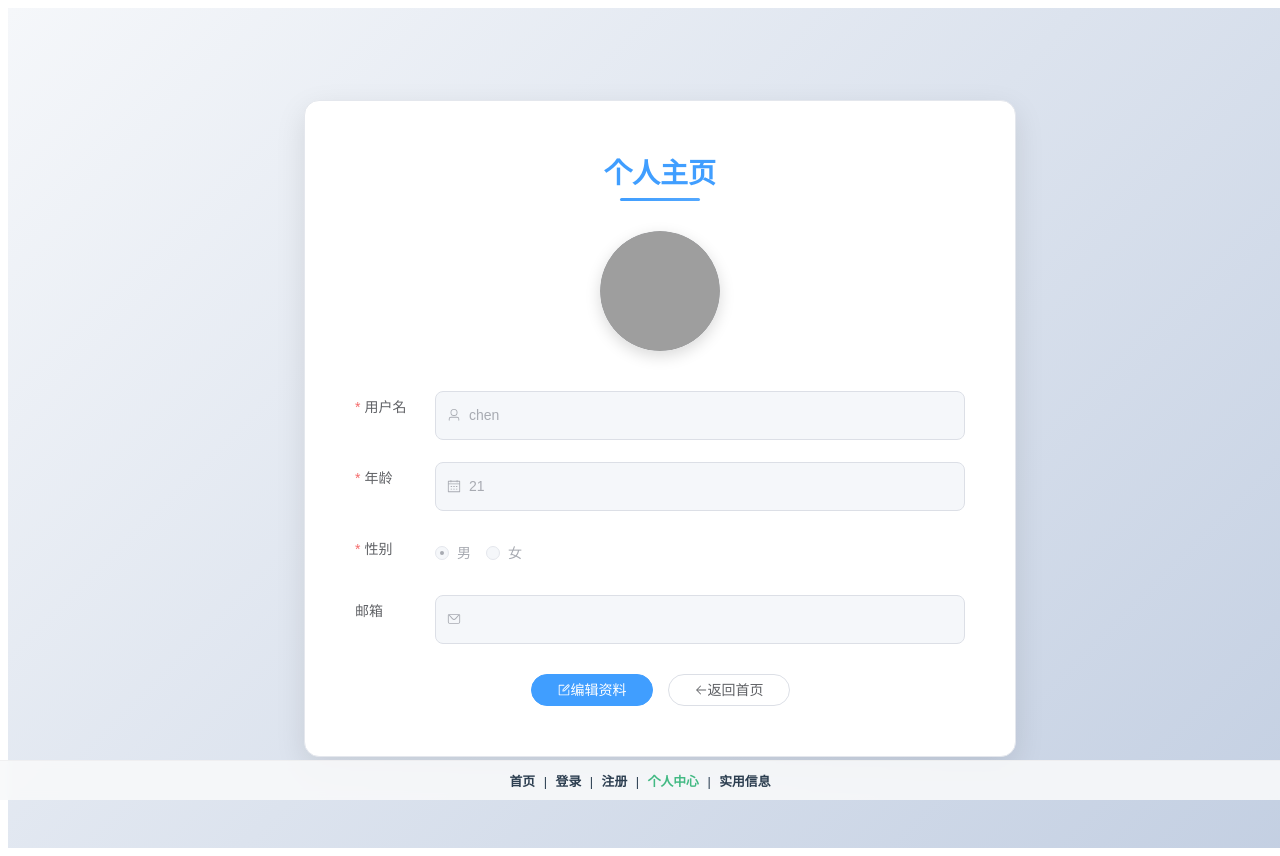
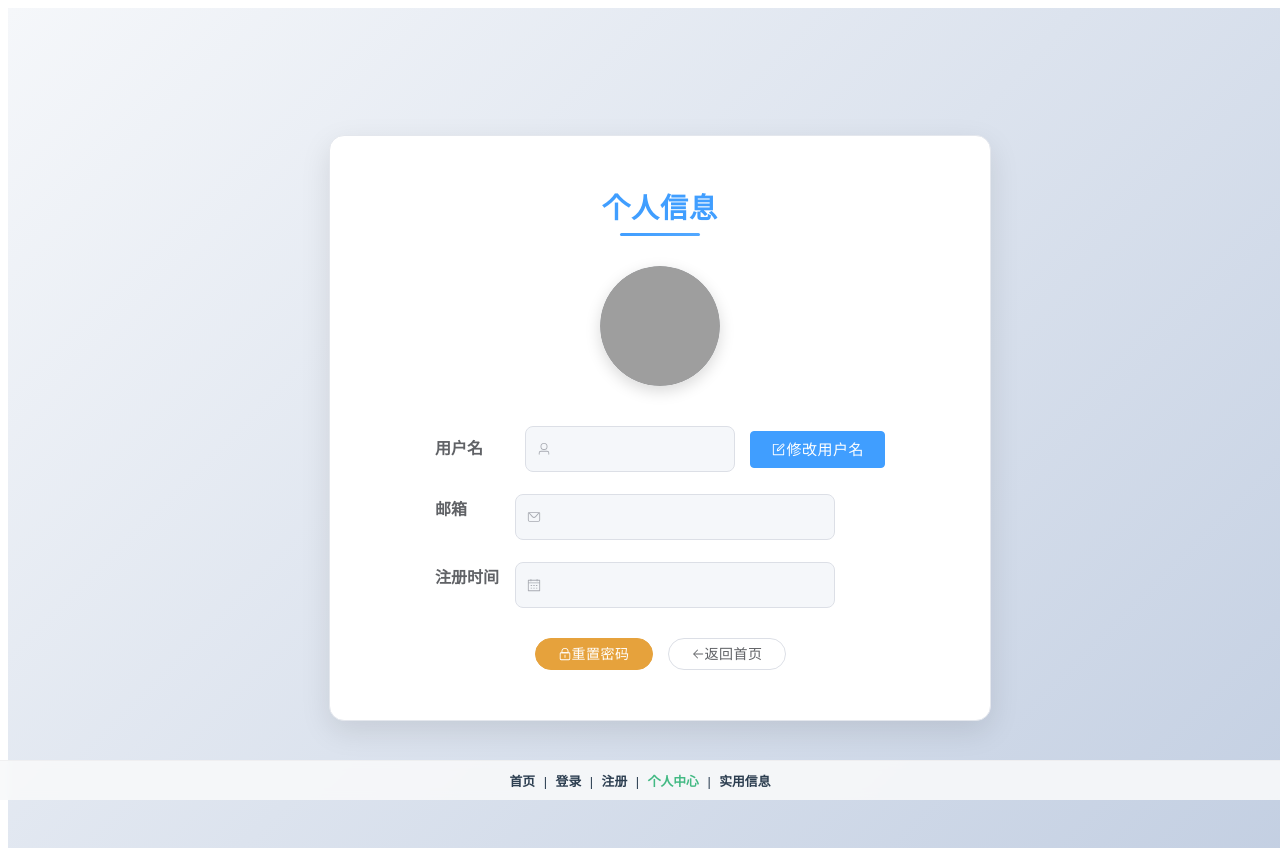
Before and after one commit to Cry-StalL/virtual-campus-tour-2.0-front, a Vue app: page /profile in a window 1280 px wide. Shown: the top 856 px of the page. Built offline with nearby package versions, Linux system fonts and the light colour scheme; grey boxes are pictures that could not be loaded; the HTML template or start-up script is replaced by a standard one.

Commit message:
个人界面更改

```diff
--- a/src/views/ProfileView.vue
+++ b/src/views/ProfileView.vue
@@ -2,7 +2,7 @@
   <div class="profile">
     <el-card class="profile-card">
       <div class="profile-header">
-        <h2>个人主页</h2>
+        <h2>个人信息</h2>
       </div>
 
       <div class="avatar-section">
@@ -22,35 +22,42 @@
         ref="form"
         label-position="left"
         label-width="80px"
-        :disabled="!isEditing"
       >
-        <el-form-item label="用户名" prop="name">
-          <el-input v-model="form.name">
+        <el-form-item label="用户名" prop="name" class="username-item">
+          <el-input v-model="form.name" :disabled="!isEditingUsername">
             <template #prefix><el-icon><User /></el-icon></template>
+          </el-input>
+          <template v-if="!isEditingUsername">
+            <el-button type="primary" @click="startEditingUsername" class="username-edit-btn">
+              <el-icon><Edit /></el-icon> 修改用户名
+            </el-button>
+          </template>
+          <template v-else>
+            <div class="username-action-btns">
+              <el-button type="success" @click="saveUsername">
+                <el-icon><Check /></el-icon> 保存
+              </el-button>
+              <el-button @click="cancelEditingUsername">
+                <el-icon><Close /></el-icon> 取消
+              </el-button>
+            </div>
+          </template>
+        </el-form-item>
+
+        <el-form-item label="邮箱" prop="email">
+          <el-input v-model="form.email" type="email" disabled>
+            <template #prefix><el-icon><Message /></el-icon></template>
           </el-input>
         </el-form-item>
 
-        <el-form-item label="年龄" prop="age">
-          <el-input v-model="form.age" type="number">
+        <el-form-item label="注册时间">
+          <el-input v-model="form.registerTime" disabled>
             <template #prefix><el-icon><Calendar /></el-icon></template>
           </el-input>
         </el-form-item>
 
-        <el-form-item label="性别" prop="gender">
-          <el-radio-group v-model="form.gender">
-            <el-radio value="1" size="large">男</el-radio>
-            <el-radio value="2" size="large">女</el-radio>
-          </el-radio-group>
-        </el-form-item>
-
-        <el-form-item label="邮箱" prop="email">
-          <el-input v-model="form.email" type="email">
-            <template #prefix><el-icon><Message /></el-icon></template>
-          </el-input>
-        </el-form-item>
-
-        <template v-if="isEditing">
-          <el-form-item label="密码" prop="pass">
+        <template v-if="isResetingPassword">
+          <el-form-item label="新密码" prop="pass">
             <el-input type="password" v-model="form.pass" autocomplete="off" placeholder="请输入新密码">
               <template #prefix><el-icon><Lock /></el-icon></template>
             </el-input>
@@ -65,14 +72,17 @@
       </el-form>
 
       <div class="action-buttons">
-        <el-button v-if="!isEditing" type="primary" @click="startEditing" round>
-          <el-icon><Edit /></el-icon> 编辑资料
+        <template v-if="!isResetingPassword">
+          <el-button type="warning" @click="startPasswordReset" round>
+            <el-icon><Lock /></el-icon> 重置密码
           </el-button>
-        <template v-else>
-          <el-button type="success" @click="saveChanges" round>
-            <el-icon><Check /></el-icon> 保存
+        </template>
+
+        <template v-if="isResetingPassword">
+          <el-button type="success" @click="savePassword" round>
+            <el-icon><Check /></el-icon> 保存密码
           </el-button>
-          <el-button @click="cancelEditing" round>
+          <el-button @click="cancelPasswordReset" round>
             <el-icon><Close /></el-icon> 取消
           </el-button>
         </template>
@@ -85,44 +95,27 @@
       </div>
     </el-card>
 
-    <!-- 头像选择对话框 -->
-    <el-dialog
-      title="选择头像"
-      v-model="showAvatarDialog"
-      width="800px"
-      center
-      custom-class="avatar-dialog"
-    >
-      <div class="avatar-gallery">
-        <div
-          v-for="(avatar, index) in avatarOptions"
-          :key="index"
-          class="avatar-option"
-          :class="{ 'selected': selectedAvatar === avatar }"
-          @click="selectAvatar(avatar)"
-        >
-          <el-avatar :src="avatar" :size="90"></el-avatar>
-        </div>
-      </div>
-
-      <div class="dialog-footer-center">
-        <el-button @click="showAvatarDialog = false" round>
-          <el-icon><Close /></el-icon> 取消
-        </el-button>
-        <el-button type="primary" @click="confirmAvatar" round>
-          <el-icon><Check /></el-icon> 确定
-        </el-button>
-      </div>
-    </el-dialog>
+    <!-- 使用头像选择组件 -->
+    <AvatarSelector
+      v-model:visible="showAvatarDialog"
+      :avatar-options="avatarOptions"
+      :current-avatar="form.avatar"
+      @confirm="handleAvatarConfirm"
+      @cancel="handleAvatarCancel"
+    />
   </div>
 </template>
 
 <script>
-import { User, Calendar, Message, Lock, Edit, Check, Close, Back, Camera } from '@element-plus/icons-vue'
+import { User, Message, Lock, Edit, Check, Close, Back, Camera, Calendar } from '@element-plus/icons-vue'
+import Cookies from 'js-cookie';
+import axios from 'axios';
+import AvatarSelector from '@/components/AvatarSelector.vue';
 
 export default {
   components: {
-    User, Calendar, Message, Lock, Edit, Check, Close, Back, Camera
+    User, Message, Lock, Edit, Check, Close, Back, Camera, Calendar,
+    AvatarSelector
   },
   data() {
     const validateUsername = (rule, value, callback) => {
@@ -130,18 +123,6 @@ export default {
         callback(new Error("请输入用户名"));
       } else if (!/^[\u4e00-\u9fa5\w-]{3,20}$/.test(value)) {
         callback(new Error("用户名必须为3-20位中文、字母、数字、下划线或连字符"));
-      } else {
-        callback();
-      }
-    };
-
-    const validateAge = (rule, value, callback) => {
-      if (value === "") {
-        callback(new Error("请输入年龄"));
-      } else if (!Number.isInteger(Number(value))) {
-        callback(new Error("年龄必须是整数"));
-      } else if (value < 1 || value > 120) {
-        callback(new Error("年龄必须在1-99之间"));
       } else {
         callback();
       }
@@ -158,7 +139,7 @@ export default {
     };
 
     const validatePass = (rule, value, callback) => {
-      if (this.isEditing && value === "") {
+      if (this.isResetingPassword && value === "") {
         callback(new Error("请输入密码"));
       } else if (value && !/^\S{8,}$/.test(value)) {
         callback(new Error("密码不能少于8位且不能包含空格"));
@@ -171,7 +152,7 @@ export default {
     };
 
     const validatePass2 = (rule, value, callback) => {
-      if (this.isEditing && value === "") {
+      if (this.isResetingPassword && value === "") {
         callback(new Error("请再次输入密码"));
       } else if (value !== this.form.pass) {
         callback(new Error("两次输入密码不一致!"));
@@ -182,25 +163,17 @@ export default {
 
     return {
       form: {
-        name: 'chen',
-        age: '21',
-        gender: '1',
+        userId: '',
+        name: '',
         email: '',
         pass: '',
         checkPass: '',
         avatar: 'https://fuss10.elemecdn.com/a/3f/3302e58f9a181d2509f3dc0fa68b0jpeg.jpeg',
-
-
+        registerTime: ''
       },
       rules: {
         name: [
-          { required: true, validator: validateUsername, trigger: "blur" }
-        ],
-        age: [
-          { required: true, validator: validateAge, trigger: "blur" }
-        ],
-        gender: [
-          { required: true, message: "请选择性别", trigger: "change" }
+          { validator: validateUsername, trigger: "blur" }
         ],
         email: [
           { validator: validateEmail, trigger: "blur" }
@@ -212,10 +185,10 @@ export default {
           { validator: validatePass2, trigger: "blur" }
         ]
       },
-      originalForm: {},
-      isEditing: false,
+      originalName: '',
+      isEditingUsername: false,
+      isResetingPassword: false,
       showAvatarDialog: false,
-      selectedAvatar: '',
       avatarOptions: [
         'https://cube.elemecdn.com/0/88/03b0d39583f48206768a7534e55bcpng.png',
         'https://shadow.elemecdn.com/app/element/hamburger.9cf7b091-55e9-11e9-a976-7f4d0b07eef6.png',
@@ -224,75 +197,192 @@ export default {
       ]
     }
   },
+  mounted() {
+    // 从 cookie 中获取用户信息
+    this.getUserInfo();
+  },
   methods: {
-    // 开始编辑资料
-    startEditing() {
-      // 保存原始数据，以便取消时恢复
-      this.originalForm = JSON.parse(JSON.stringify(this.form));
-      this.isEditing = true;
+    // 从 cookie 中获取用户信息
+    getUserInfo() {
+      this.form.userId = Cookies.get('userId');
+      this.form.name = Cookies.get('username') || '';
+      this.form.email = Cookies.get('email') || '';
+      this.form.registerTime = Cookies.get('registerTime') || '';
     },
 
-    // 保存变更
-    saveChanges() {
-      this.$refs.form.validate((valid) => {
+    // 开始编辑用户名
+    startEditingUsername() {
+      this.originalName = this.form.name;
+      this.isEditingUsername = true;
+    },
+
+    // 保存用户名
+    saveUsername() {
+      // 检查用户名是否实际发生了变化
+      if (this.form.name === this.originalName) {
+        this.$message({
+          message: '用户名未修改',
+          type: 'info'
+        });
+        this.isEditingUsername = false;
+        return;
+      }
+
+      this.$refs.form.validateField('name', (valid) => {
         if (valid) {
-          // 模拟API保存
-          setTimeout(() => {
+          // 显示加载提示
+          const loading = this.$loading({
+            lock: true,
+            text: '保存中...',
+            spinner: 'el-icon-loading',
+            background: 'rgba(0, 0, 0, 0.7)'
+          });
+
+          // 调用API更新用户名
+          axios.post('http://localhost:8080/api/v1/users/updateUsername', {
+            userId: this.form.userId,
+            username: this.form.name
+          })
+          .then(response => {
+            // 关闭加载提示
+            loading.close();
+
+            if (response.data.code === 200) {
+              // 保存成功，更新cookie
+              Cookies.set('username', this.form.name);
+
               this.$message({
-              message: '个人资料已更新',
+                message: '用户名已更新',
                 type: 'success'
               });
-            this.isEditing = false;
-            // 清空密码字段
-            this.form.pass = '';
-            this.form.checkPass = '';
-          }, 600);
+              this.isEditingUsername = false;
+            } else {
+              // 显示错误信息
+              this.$message({
+                message: response.data.message || '用户名更新失败',
+                type: 'error'
+              });
+            }
+          })
+          .catch(error => {
+            // 关闭加载提示
+            loading.close();
+
+            console.error('更新用户名出错:', error);
+            this.$message({
+              message: '网络错误，请稍后重试',
+              type: 'error'
+            });
+          });
         } else {
           this.$message({
-            message: '表单验证失败，请检查输入',
+            message: '用户名验证失败，请检查输入',
             type: 'error'
           });
-          return false;
         }
       });
     },
 
-    // 取消编辑
-    cancelEditing() {
-      // 恢复原始数据
-      this.form = JSON.parse(JSON.stringify(this.originalForm));
-      this.isEditing = false;
-      // 重置表单验证状态
-      this.$refs.form.clearValidate();
+    // 取消编辑用户名
+    cancelEditingUsername() {
+      this.form.name = this.originalName;
+      this.isEditingUsername = false;
+      this.$refs.form.clearValidate('name');
+    },
+
+    // 开始重置密码
+    startPasswordReset() {
+      this.form.pass = '';
+      this.form.checkPass = '';
+      this.isResetingPassword = true;
+    },
+
+    // 保存新密码
+    savePassword() {
+      this.$refs.form.validateField(['pass', 'checkPass'], (valid) => {
+        if (valid) {
+          // 显示加载提示
+          const loading = this.$loading({
+            lock: true,
+            text: '保存中...',
+            spinner: 'el-icon-loading',
+            background: 'rgba(0, 0, 0, 0.7)'
+          });
+
+          // 调用API重置密码
+          axios.post('http://localhost:8080/api/v1/users/resetPassword', {
+            userId: this.form.userId,
+            password: this.form.pass
+          })
+          .then(response => {
+            // 关闭加载提示
+            loading.close();
+
+            if (response.data.code === 200) {
+              this.$message({
+                message: '密码已重置',
+                type: 'success'
+              });
+              this.isResetingPassword = false;
+              this.form.pass = '';
+              this.form.checkPass = '';
+            } else {
+              // 显示错误信息
+              this.$message({
+                message: response.data.message || '密码重置失败',
+                type: 'error'
+              });
+            }
+          })
+          .catch(error => {
+            // 关闭加载提示
+            loading.close();
+
+            console.error('重置密码出错:', error);
+            this.$message({
+              message: '网络错误，请稍后重试',
+              type: 'error'
+            });
+          });
+        } else {
+          this.$message({
+            message: '密码验证失败，请检查输入',
+            type: 'error'
+          });
+        }
+      });
+    },
+
+    // 取消重置密码
+    cancelPasswordReset() {
+      this.form.pass = '';
+      this.form.checkPass = '';
+      this.isResetingPassword = false;
+      this.$refs.form.clearValidate(['pass', 'checkPass']);
     },
 
     // 打开头像选择对话框
     openAvatarDialog() {
-      this.selectedAvatar = this.form.avatar; // 默认选中当前头像
       this.showAvatarDialog = true;
     },
 
-    // 选择头像
-    selectAvatar(avatar) {
-      this.selectedAvatar = avatar;
-    },
+    // 处理头像确认
+    handleAvatarConfirm(avatar) {
+      // 检查头像是否实际发生了变化
+      if (this.form.avatar === avatar) {
+        return; // 如果头像没有变化，不执行任何操作
+      }
 
-    // 确认头像选择
-    confirmAvatar() {
-      if (this.selectedAvatar) {
-        this.form.avatar = this.selectedAvatar;
+      this.form.avatar = avatar;
       this.$message({
         message: '头像已更新',
         type: 'success'
       });
-      }
-      this.showAvatarDialog = false;
     },
 
-    // 取消头像更改
-    cancelAvatarChange() {
-      this.selectedAvatar = '';
-      this.showAvatarDialog = false;
+    // 处理头像取消
+    handleAvatarCancel() {
+      // 可以在这里添加额外的取消逻辑
     }
   }
 }
@@ -312,7 +402,7 @@ export default {
 
 .profile-card {
   width: 100%;
-  max-width: 650px;
+  max-width: 600px;
   margin: auto;
   padding: 30px;
   border-radius: 15px;
@@ -445,6 +535,78 @@ export default {
   gap: 20px;
 }
 
+/* 用户名编辑按钮样式 */
+.username-item {
+  display: flex;
+  flex-direction: column;
+  gap: 10px;
+}
+
+.username-edit-btn {
+  align-self: center;
+  margin-top: 5px;
+  font-size: 14px;
+  padding: 10px 20px !important;
+}
+
+.username-action-btns {
+  display: flex;
+  gap: 10px;
+  margin-top: 5px;
+  align-self: center;
+}
+
+/* 表单容器样式 */
+:deep(.el-form) {
+  max-width: 450px;
+  margin: 0 auto;
+}
+
+:deep(.el-form-item) {
+  display: flex;
+  align-items: flex-start;
+}
+
+:deep(.el-form-item__content) {
+  display: flex;
+  align-items: center;
+  flex-wrap: wrap;
+}
+
+/* 响应式布局 */
+@media (min-width: 768px) {
+  .username-item {
+    flex-direction: row;
+    align-items: center;
+  }
+
+  .el-input {
+    flex: 1;
+    max-width: 280px;
+  }
+
+  :deep(.el-form-item__content) {
+    justify-content: flex-start;
+    display: flex;
+    align-items: center;
+  }
+
+  .username-edit-btn {
+    margin-left: 15px;
+    margin-top: 0;
+    font-size: 14px;
+    padding: 10px 20px !important;
+    height: auto;
+    align-self: center;
+  }
+
+  .username-action-btns {
+    margin-left: 15px;
+    margin-top: 0;
+    align-self: center;
+  }
+}
+
 /* 自定义对话框样式 */
 :deep(.avatar-dialog) {
   border-radius: 15px;
@@ -478,11 +640,13 @@ export default {
 
 :deep(.el-input) {
   transition: all 0.3s ease;
+  width: 100%;
+  max-width: 320px;
 }
 
 :deep(.el-input__inner) {
   border-radius: 8px;
-  height: 45px;
+  height: 42px;
 }
 
 /* 移除多余的样式 */
@@ -503,12 +667,8 @@ export default {
   box-shadow: 0 0 0 2px rgba(64, 158, 255, 0.2) !important;
 }
 
-:deep(.el-radio) {
-  margin-right: 15px;
-}
-
 :deep(.el-button) {
-  padding: 12px 25px;
+  padding: 10px 22px;
   font-weight: 500;
   transition: all 0.3s ease;
 }
@@ -517,4 +677,35 @@ export default {
   transform: translateY(-2px);
   box-shadow: 0 4px 12px rgba(64, 158, 255, 0.3);
 }
+
+/* 修改用户名按钮特殊样式 */
+:deep(.username-edit-btn.el-button) {
+  padding: 10px 25px;
+  font-weight: 500;
+  font-size: 15px;
+}
+
+:deep(.username-action-btns .el-button) {
+  padding: 8px 15px;
+}
 </style>
+
+<style>
+/* 全局字体样式 */
+.el-form-item__label {
+font-size: 16px !important;
+font-weight: 600 !important;
+color: #606266 !important;
+font-family: 'Helvetica Neue', Arial, sans-serif !important;
+}
+
+.el-button {
+font-family: 'Helvetica Neue', Arial, sans-serif !important;
+letter-spacing: 0.5px !important;
+}
+
+h2 {
+font-family: 'Helvetica Neue', Arial, sans-serif !important;
+letter-spacing: 1px !important;
+}
+</style>
```
Also changed, not shown: src/views/HomeView.vue (+5 -26 lines). Lines whose indentation alone changed are shown as unchanged.
